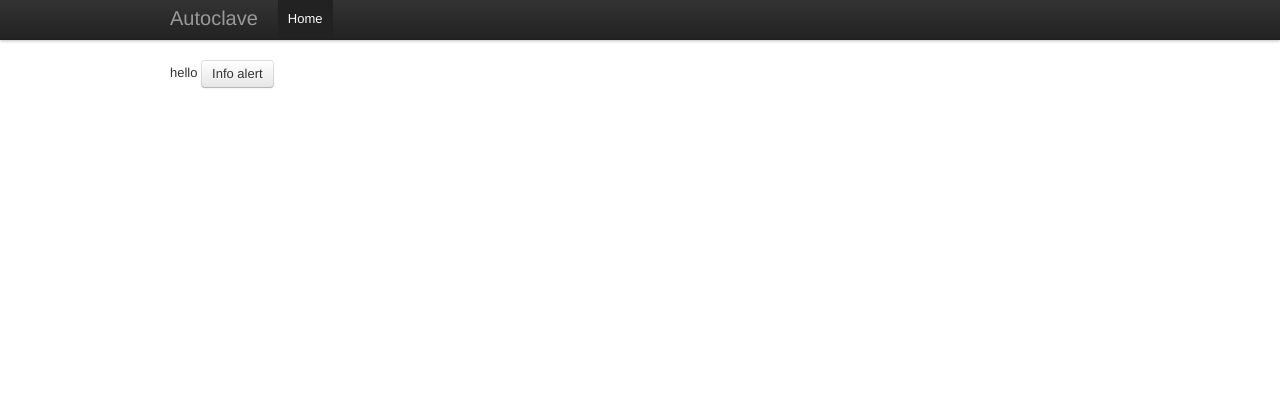
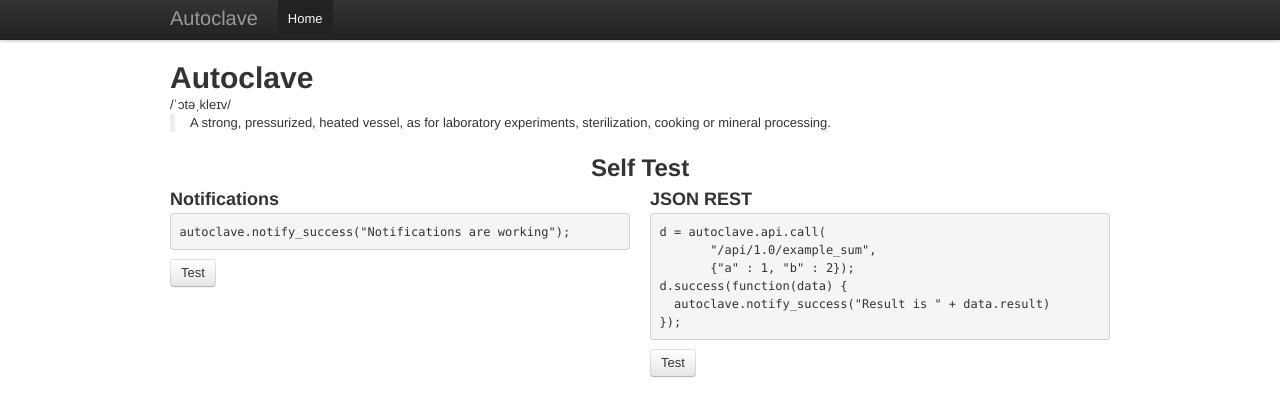
Before and after one commit to getslash/mailboxer, a Flask app: template flask_app/templates/index.html in a window 1280 px wide. Shown: the top 416 px of the page. Run offline with Flask 2, Linux system fonts and the light colour scheme; the template is opened without the code that fills it, so the values that code supplies are empty; parts of the project's set-up code (start-up, migrations or seed data) failed here and were passed over.

Commit message:
Selftest page on index.html

```diff
--- a/flask_app/templates/index.html
+++ b/flask_app/templates/index.html
@@ -1,16 +1,50 @@
 {% extends "layout.html" %}
 
 {% block body %}
-hello
-<button class="btn" id="demo-alert-info">
-Info alert
-</button>
+<div class="container">
+  <div class="row">
+    <div class="span12">
+      <h1>Autoclave</h1> /ˈɔtəˌkleɪv/
+      <blockquote>
+A strong, pressurized, heated vessel, as for laboratory experiments, sterilization, cooking or mineral processing.
+      </blockquote>
+    </div>
+  </div>
+  <center><h2>Self Test</h2></center>
+  <div class="row">
+    <div class="span6">
+      <h3>Notifications</h3>
+      <div class="example">
+        <pre>autoclave.notify_success("Notifications are working");</pre>
+      </div>
+    </div>
+    <div class="span6">
+      <h3>JSON REST</h3>
+      <div class="example">
+        <pre>
+d = autoclave.api.call(
+       "/api/1.0/example_sum",
+       {"a" : 1, "b" : 2});
+d.success(function(data) {
+  autoclave.notify_success("Result is " + data.result)
+});
+</pre>
+      </div>
+    </div>
+  </div>
+</div>
 {% endblock %}
 
 {% block script %}
 $(function() {
-  $("#demo-alert-info").click(function () {
-     autoclave.notify_info("info");
+  $(".example").each(function() {
+     var code = $(this).find("pre").text();
+     var button = $('<button class="btn">Test</button>');
+     button.appendTo($(this));
+     button.click(function() {eval(code)});
+  });
+  $(".alert-demo-btn").click(function () {
+     autoclave.notify("This is a notification", $(this).data("type"));
   });
 });
 {% endblock %}
--- a/flask_app/templates/layout.html
+++ b/flask_app/templates/layout.html
@@ -34,12 +34,12 @@
       </div>
     </div>
 
-   <div class="container">
    {% block body %}
    {% endblock %}
-   </div>
+
    <script src="/static/js/jquery.min.js"></script>
    <script src="/static/js/autoclave-notifications.js"></script>
+   <script src="/static/js/autoclave-api.js"></script>
    <script src="/static/js/bootstrap-transition.js"></script>
    <script src="/static/js/bootstrap-alert.js"></script>
    <script src="/static/js/bootstrap-modal.js"></script>
--- a/static/js/autoclave-notifications.js
+++ b/static/js/autoclave-notifications.js
@@ -1,7 +1,6 @@
 if (autoclave === undefined) {
     var autoclave = {};
 }
-
 
 autoclave.notify = function(msg, type) {
     $.pnotify.defaults.history = false;
```
